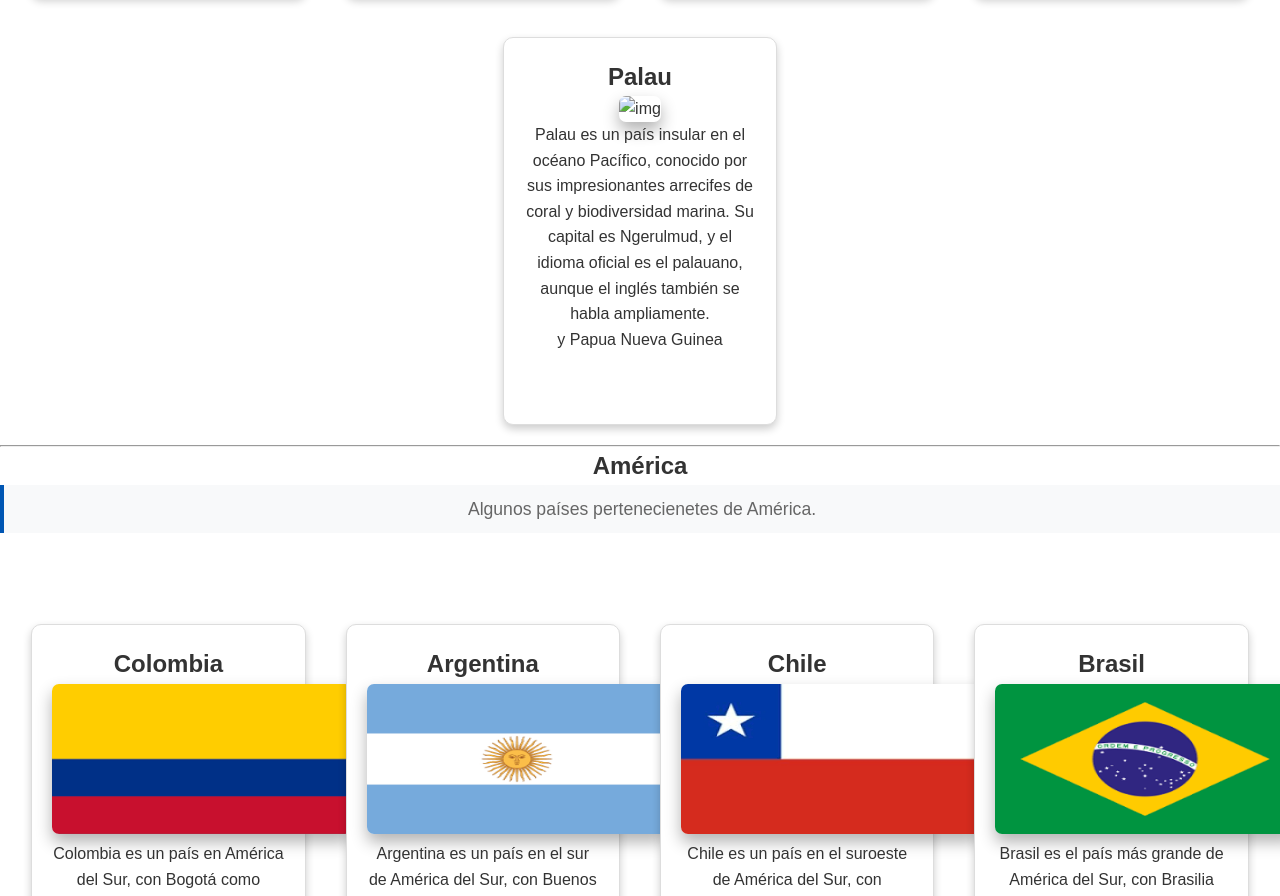
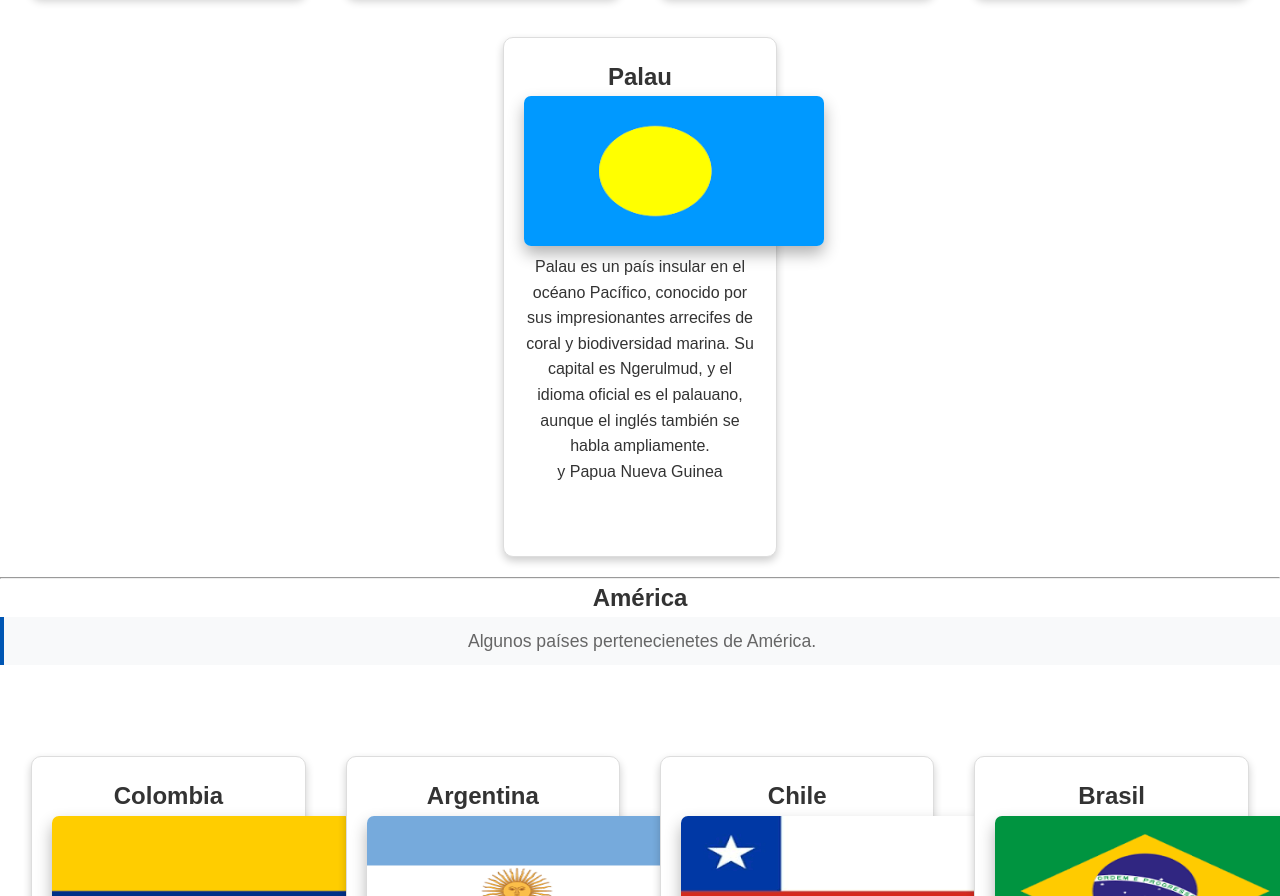
Before and after one commit to brittanyqs/Culturas, a plain HTML site: page culturas/info.html in a window 1280 px wide. Shown: the part 3087-3983 px from the top of the page. Drawn offline with Linux system fonts and the light colour scheme.

Commit message:
Update info.html

```diff
--- a/culturas/info.html
+++ b/culturas/info.html
@@ -144,7 +144,7 @@
              <!-- Tarjeta 5 -->
              <div class="card">
                 <h2>Palau</h2>
-                <img src="img/p28.png" class="img" alt="img">
+                <img src="img/download.png" class="img" alt="img">
                 <p>Palau es un país insular en el océano Pacífico, conocido por sus impresionantes arrecifes de coral y biodiversidad marina. Su capital es Ngerulmud, y el idioma oficial es el palauano, aunque el inglés también se habla ampliamente. <br> y Papua Nueva Guinea</p><br><br>
             </div>
 	</section>
```
